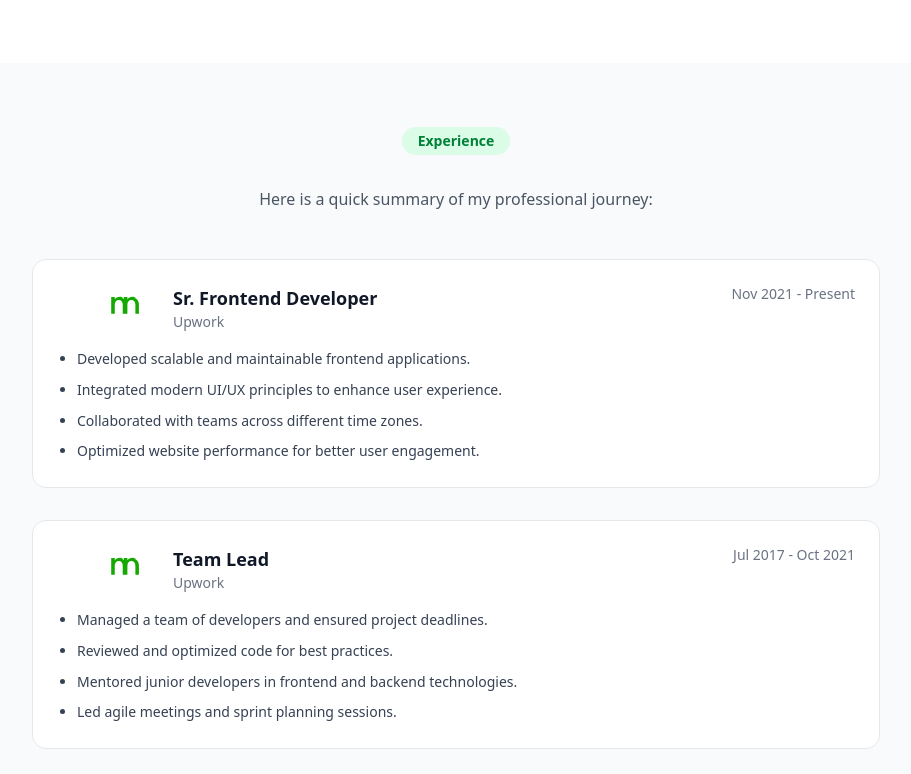
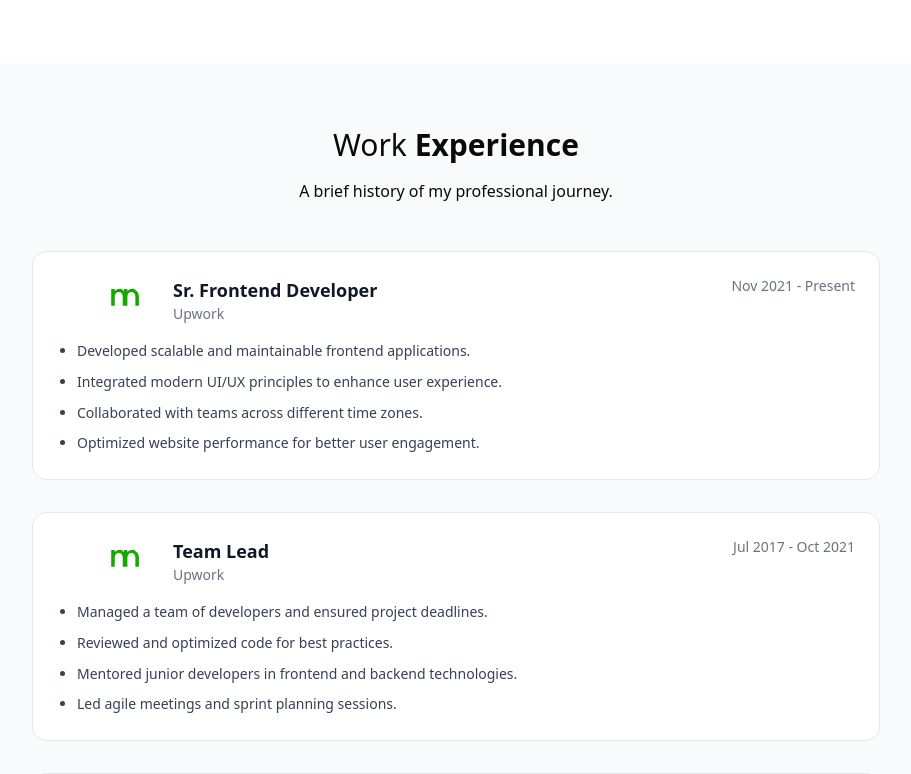
Before and after one commit to igrehanali/portfolio_web, a Next.js app: page / in a window 1280 px wide. Shown: the part 1826-2600 px from the top of the page, without its empty margins (184-1095 px from the left). Built offline with nearby package versions, Linux system fonts and the light colour scheme.

Commit message:
Add Heading component and refactor sections to use it for consistent titles and subtitles

```diff
--- a/app/Components/experience.jsx
+++ b/app/Components/experience.jsx
@@ -2,6 +2,7 @@
 import { useEffect } from "react";
 import AOS from "aos";
 import "aos/dist/aos.css";
+import Heading from "./heading";
 
 export default function Experience() {
   useEffect(() => {
@@ -46,23 +47,10 @@ export default function Experience() {
   return (
     <div className="w-full py-16 bg-gray-50">
       <div className="max-w-4xl mx-auto px-6">
-        <div className="flex justify-center mb-8">
-          <span
-            className="bg-green-100 text-green-700 px-4 py-1 rounded-full text-sm font-semibold"
-            data-aos="fade-up"
-          >
-            Experience
-          </span>
-        </div>
-
-        <p
-          className="text-center mb-12 text-gray-600"
-          data-aos="fade-up"
-          data-aos-delay="200"
-        >
-          Here is a quick summary of my professional journey:
-        </p>
-
+        <Heading
+          title="Work Experience"
+          subtitle="A brief history of my professional journey."
+        />
         <div className="space-y-8">
           {experiences.map((experience, index) => (
             <div
--- /dev/null
+++ b/app/Components/heading.jsx
@@ -0,0 +1,30 @@
+import React from "react";
+
+const Heading = ({
+  title,
+  subtitle,
+  titleAos = "fade-up",
+  subtitleAos = "fade-up",
+  delay = 200,
+}) => {
+  return (
+    <div>
+      <h2 className="text-center text-3xl mb-4" data-aos={titleAos}>
+        <span className="font-normal">{title.split(" ")[0]} </span>{" "}
+        <span className="font-bold">{title.split(" ")[1]}</span>
+      </h2>
+
+      {subtitle && (
+        <p
+          className="text-center mb-12"
+          data-aos={subtitleAos}
+          data-aos-delay={delay}
+        >
+          {subtitle}
+        </p>
+      )}
+    </div>
+  );
+};
+
+export default Heading;
--- a/app/Components/portfolio-section.jsx
+++ b/app/Components/portfolio-section.jsx
@@ -2,6 +2,7 @@ import Image from "next/image";
 import { ArrowRight } from "lucide-react";
 import { Button } from "@/components/ui/button";
 import { Badge } from "@/components/ui/badge";
+import Heading from "./heading";
 
 export default function PortfolioSection() {
   const portfolioItems = [
@@ -27,7 +28,10 @@ export default function PortfolioSection() {
 
   return (
     <section className="py-16 px-4 md:px-6 lg:px-8 max-w-7xl mx-auto">
-      <h2 className="text-4xl font-bold text-center mb-12">Portfolio</h2>
+      <Heading
+        title="Portfolio"
+        subtitle="A showcase of my best projects and work."
+      />
 
       <div className="flex flex-col gap-8">
         {portfolioItems.map((item) => (
--- a/app/Components/skills-expertise-section.jsx
+++ b/app/Components/skills-expertise-section.jsx
@@ -17,6 +17,7 @@ import {
   FlaskConical,
   GitBranch,
 } from "lucide-react";
+import Heading from "./heading";
 
 export default function SkillsExpertise() {
   useEffect(() => {
@@ -47,18 +48,10 @@ export default function SkillsExpertise() {
       <div className="border-t border-dashed border-gray-300 mb-12"></div>
 
       <div className="max-w-4xl mx-auto px-4">
-        <h2 className="text-center text-3xl mb-4" data-aos="fade-up">
-          <span className="font-normal">Skills &</span>{" "}
-          <span className="font-bold">Expertise</span>
-        </h2>
-
-        <p
-          className="text-center mb-12"
-          data-aos="fade-up"
-          data-aos-delay="200"
-        >
-          The skills, tools, and technologies I am really good at:
-        </p>
+        <Heading
+          title="Skills&nbsp;& Expertise"
+          subtitle="The skills, tools, and technologies I am really good at:"
+        />
 
         <div className="grid grid-cols-4 md:grid-cols-8 gap-8">
           {skills.map((skill, index) => (
```
